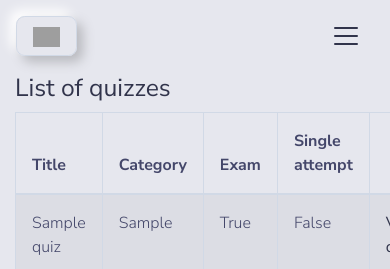
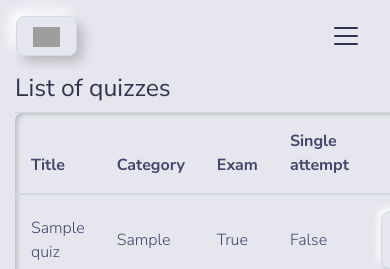
Before and after one commit to Siriusq/coding_sky, a Django app: page /coding/quizzes/ in a window 390 px wide. Shown: the top 269 px of the page. Run offline with Django 3.2, Linux system fonts and the light colour scheme; a user stored in the database is signed in; tables that the repository leaves empty hold one stand-in row (values such as "Sample post"); some libraries are stand-ins or nearby versions; grey boxes are pictures that could not be loaded.

Commit message:
Quiz Style Update

```diff
--- a/coding/static/css/back_top.css
+++ b/coding/static/css/back_top.css
@@ -1,3 +1,3 @@
 .totop             { height: auto; }
 .totop:hover .normaluser{ display: none; }
-.totop:hover .backtotop::before { content:'Back to top'; }
+.totop:hover .backtotop::before { content: 'Click To Go Back To top'; }
--- a/coding/templates/coding/base.html
+++ b/coding/templates/coding/base.html
@@ -105,7 +105,6 @@
                                 <a class="nav-link" href="/admin">Admin</a>
                             </li>
                             {% endif %}
-
                         </ul>
                     </div>
 
--- a/coding/templates/coding/index.html
+++ b/coding/templates/coding/index.html
@@ -14,7 +14,11 @@
         </p>
         <div class="d-flex flex-column flex-wrap flex-md-row justify-content-md-center mb-5">
             <a href="{% url 'coding:gamePage' %}" target="gamePage" class="btn btn-primary mb-3 mb-lg-0 mr-3 mt-3"><i class="fas fa-gamepad mr-2"></i> Start Playing</a>
-            <a href="https://github.com/Siriusq" target="GitHub" class="btn btn-primary mb-3 mb-lg-0 ml-3 mt-3"><i class="fas fa-code-branch mr-2"></i> GitHub</a>
+            {% if user.is_authenticated %}
+                <a href="https://github.com/Siriusq" target="GitHub" class="btn btn-primary mb-3 mb-lg-0 ml-3 mt-3"><i class="fas fa-code-branch mr-2"></i> GitHub</a>
+            {% else %}
+                <a href="{% url 'coding:login' %}" target="Login" class="btn btn-primary mb-3 mb-lg-0 ml-3 mt-3"><i class="fas fa-sign-in-alt mr-2"></i> Login to discover more</a>
+            {% endif %}
         </div>
 
         <a class="d-flex align-items-center justify-content-center flex-column">
--- a/coding/templates/coding/question.html
+++ b/coding/templates/coding/question.html
@@ -27,7 +27,7 @@
 
 	</div>
 
-	{% include 'correct_answer.html' %}
+	{% include 'coding/correct_answer.html' %}
 
 	<p><strong>{% trans "Explanation" %}:</strong></p>
 	<div class="well " style="background-color: #fcf8e3;">
--- a/coding/templates/coding/quiz_list.html
+++ b/coding/templates/coding/quiz_list.html
@@ -6,7 +6,7 @@
 {% block body_block %}
 <h2>{% trans "List of quizzes" %}</h2>
     {% if quiz_list %}
-		<table class="table table-bordered table-striped">
+		<table class="table table-hover shadow-inset rounded">
 
 		  <thead>
 			<tr>
@@ -23,13 +23,13 @@
         {% for quiz in quiz_list %}
 
   			<tr>
-			  <td>{{ quiz.title }}</td>
-			  <td>{{ quiz.category }}</td>
-			  <td>{{ quiz.exam_paper }}</td>
-			  <td>{{ quiz.single_attempt }}</td>
-			  <td>
-				<a href="{% url 'coding:quiz_start_page' slug=quiz.url %}">
-				  {% trans "View details" %}
+			  <td class="align-middle">{{ quiz.title }}</td>
+			  <td class="align-middle">{{ quiz.category }}</td>
+			  <td class="align-middle">{{ quiz.exam_paper }}</td>
+			  <td class="align-middle">{{ quiz.single_attempt }}</td>
+			  <td class="align-middle">
+				<a href="{% url 'coding:quiz_start_page' slug=quiz.url %}" class='btn btn-primary btn-sm mb-0 mt-0'>
+				  {% trans "Attempt Quiz" %}
 				</a>
 			</tr>
 
--- a/coding/templates/coding/result.html
+++ b/coding/templates/coding/result.html
@@ -17,7 +17,7 @@
 	  {{ previous.previous_outcome|yesno:"correct,incorrect" }}
 	</strong>
   </p>
-  {% include 'correct_answer.html' %}
+  {% include 'coding/correct_answer.html' %}
   <p><strong>{% trans "Explanation" %}:</strong></p>
   <div class="well " style="background-color: #fcf8e3;">
     <p>{{ previous.previous_question.explanation }}</p>
```
Also changed, not shown: coding/templates/coding/about.html (+3 -4 lines), coding/templates/coding/download.html (deleted, +0 -10 lines), coding/templates/coding/quiz_detail.html (+32 -11 lines), coding/static/img/large/quiz.jpg (added).
